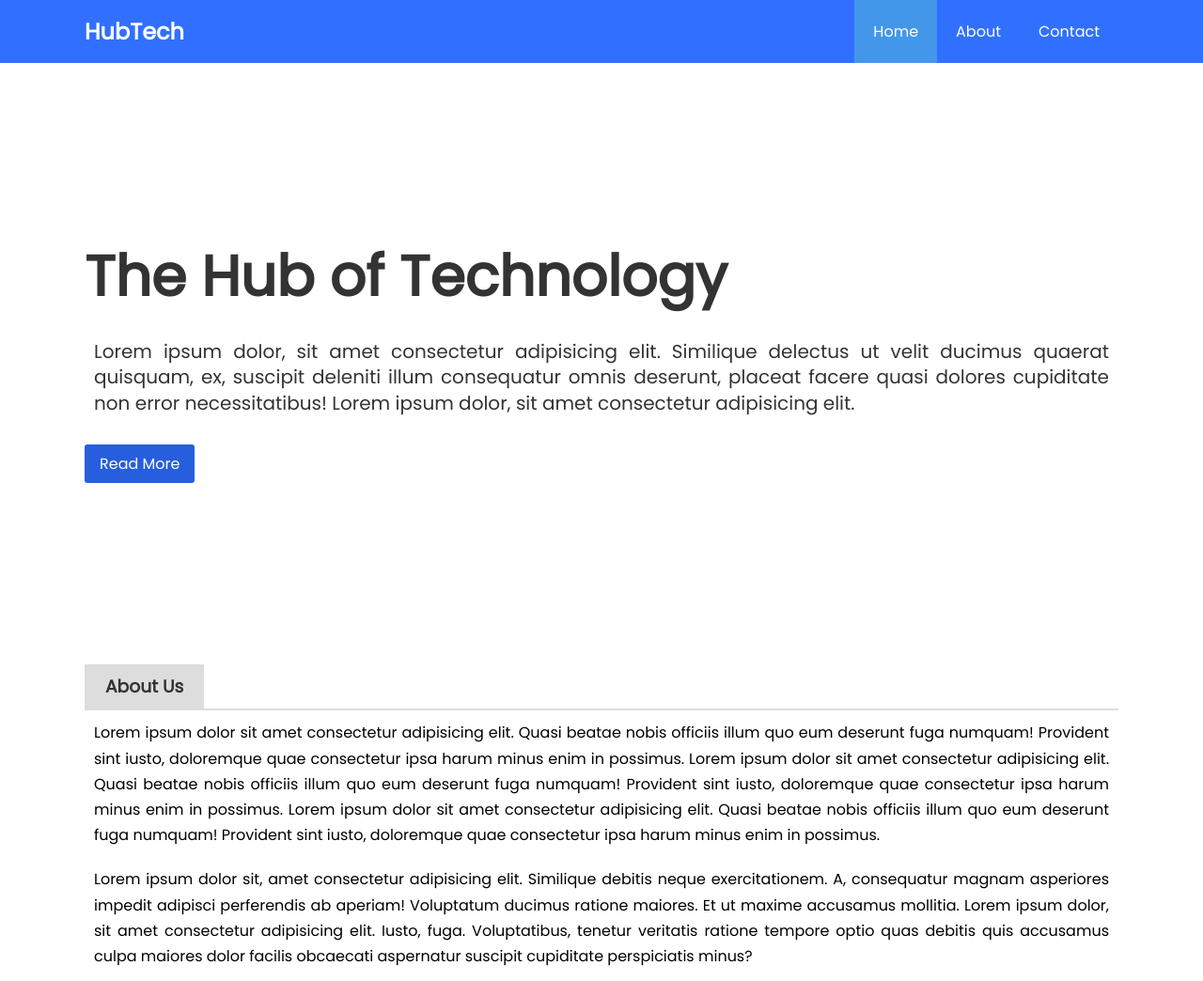
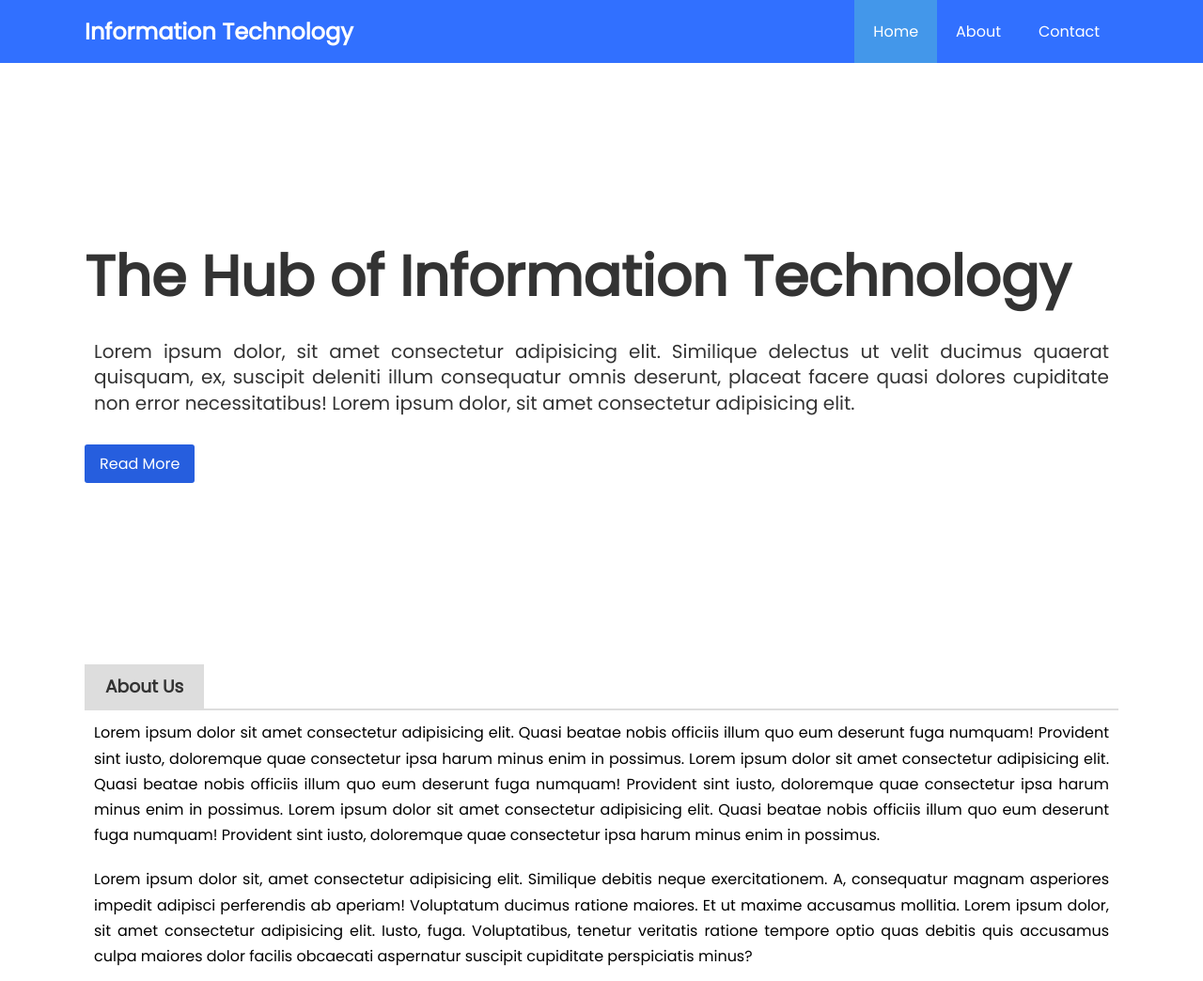
Before and after one commit to MRAnupHacker/MrHackeranup-tech, a plain HTML site: page index.html in a window 1280 px wide. Shown: the top 1044 px of the page at 94% size. Drawn offline with Linux system fonts and the light colour scheme.

Commit message:
index.html

```diff
--- a/index.html
+++ b/index.html
@@ -16,7 +16,7 @@
       <!-- Navbar -->
       <nav id="navbar">
         <div class="container">
-          <h1><a href="#">HubTech</a></h1>
+          <h1><a href="#"> Information Technology</a></h1>
           <ul>
             <li><a href="index.html" class="current">Home</a></li>
             <li><a href="about.html">About</a></li>
@@ -28,7 +28,7 @@
       <div id="showcase">
         <div class="container">
           <div class="showcase-content">
-            <h2>The Hub of Technology</h2>
+            <h2>The Hub of  Information Technology</h2>
             <p class="lead">
               Lorem ipsum dolor, sit amet consectetur adipisicing elit. Similique delectus ut velit
               ducimus quaerat quisquam, ex, suscipit deleniti illum consequatur omnis deserunt,
```
